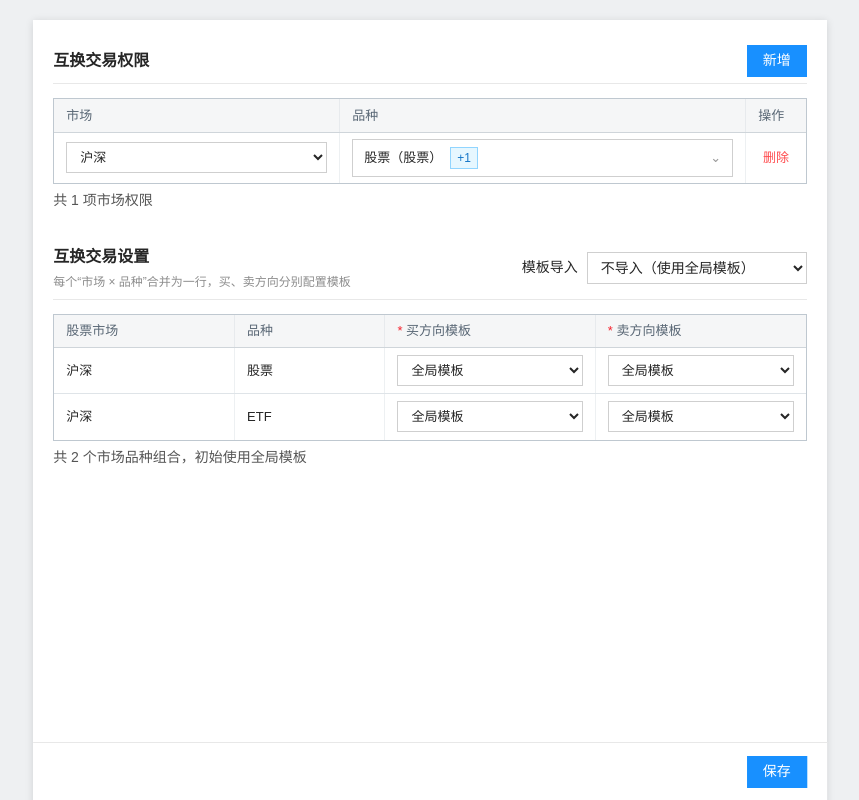
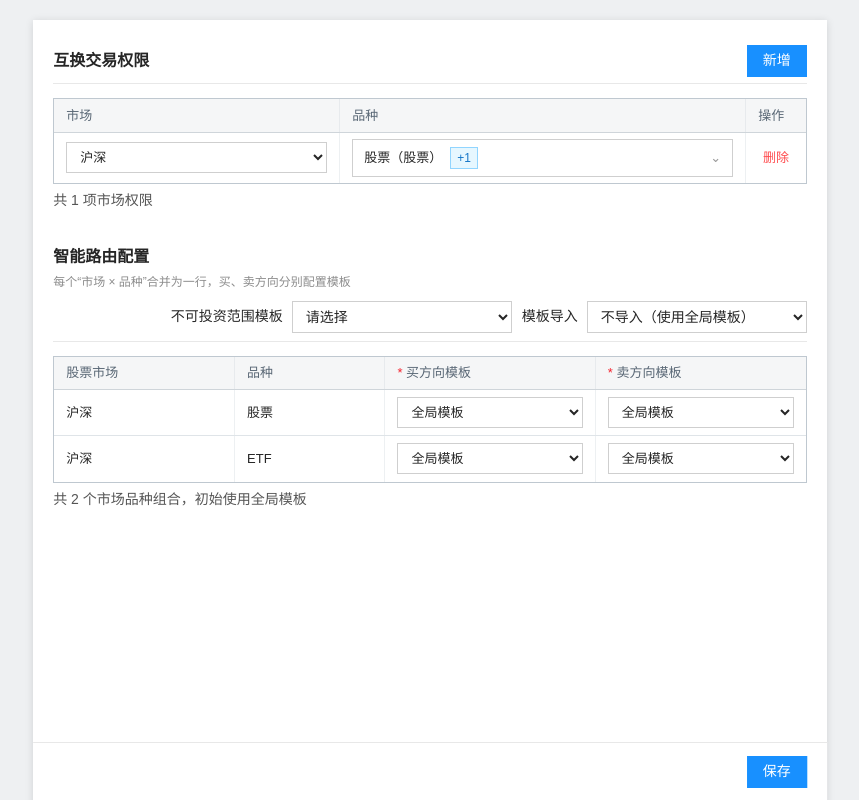
Before and after one commit to ldy-66/bct-account-routing-config, a Next.js app: page / in a window 1280 px wide. Shown: the top 800 px of the page, without its empty margins (210-1069 px from the left). Built offline with nearby package versions, Linux system fonts and the light colour scheme.

Commit message:
?????????????????

```diff
--- a/app/page.tsx
+++ b/app/page.tsx
@@ -52,6 +52,7 @@ const allMarkets: Market[] = ["沪深", "港股", "美股"];
 const allProducts: Product[] = ["股票", "ETF", "可转债"];
 const globalRouteTemplate = "全局模板";
 const routeTemplates = [globalRouteTemplate, "默认模板", "test1", "test2", "买单模板", "卖单模板"];
+const restrictedInvestmentTemplates = ["默认不可投资范围模板", "港股不可投资范围模板"];
 
 // tradingMarket 码表：页面显示中文市场，接口提交码值；模板侧使用码表标签匹配。
 const tradingMarketCodeTable: Record<Market, TradingMarketCode> = {
@@ -141,7 +142,7 @@ function ruleFromTemplate(market: Market, product: Product, direction: Direction
     id: ruleId(market, product, direction),
     market,
     product,
-    routeTemplate: matched?.routeName ?? "",
+    routeTemplate: matched?.routeName ?? globalRouteTemplate,
     direction,
   };
 }
@@ -177,6 +178,7 @@ function applySourceTemplate(permissions: Permission[], templateName: string) {
 export default function Home() {
   const [permissions, setPermissions] = useState<Permission[]>(defaultPermissions);
   const [selectedTemplate, setSelectedTemplate] = useState("");
+  const [restrictedInvestmentTemplate, setRestrictedInvestmentTemplate] = useState("");
   const [rules, setRules] = useState<Rule[]>(() => applySourceTemplate(defaultPermissions, ""));
   const [validationRuleIds, setValidationRuleIds] = useState<string[]>([]);
   const [openProductId, setOpenProductId] = useState<number | null>(null);
@@ -186,13 +188,14 @@ export default function Home() {
     try {
       const saved = localStorage.getItem(storageKey);
       if (!saved) return;
-      const parsed = JSON.parse(saved) as { permissions?: Permission[]; rules?: Rule[]; selectedTemplate?: string };
+      const parsed = JSON.parse(saved) as { permissions?: Permission[]; rules?: Rule[]; selectedTemplate?: string; restrictedInvestmentTemplate?: string };
       const nextPermissions = Array.isArray(parsed.permissions) ? parsed.permissions : defaultPermissions;
       const nextTemplate = sourceTemplates.some((item) => item.name === parsed.selectedTemplate) ? parsed.selectedTemplate as string : "";
       const nextRules = expandPermissionRules(nextPermissions, Array.isArray(parsed.rules) ? parsed.rules : [], nextTemplate);
       // eslint-disable-next-line react-hooks/set-state-in-effect
       setPermissions(nextPermissions);
       setSelectedTemplate(nextTemplate);
+      setRestrictedInvestmentTemplate(parsed.restrictedInvestmentTemplate ?? "");
       setRules(nextRules);
     } catch {
       // 本地示例数据异常时继续使用默认权限与模板。
@@ -267,9 +270,8 @@ export default function Home() {
     setSelectedTemplate(templateName);
     setRules(next);
     setValidationRuleIds([]);
-    const emptyCount = next.filter((rule) => !rule.routeTemplate).length;
     if (!templateName) flash("已恢复为全局模板");
-    else flash(emptyCount ? `已匹配模板，${emptyCount} 个方向需手工补充` : `已按“${templateName}”完成全部匹配`);
+    else flash(`已导入“${templateName}”，未匹配项继续使用全局模板`);
   };
 
   const save = () => {
@@ -282,6 +284,7 @@ export default function Home() {
     setValidationRuleIds([]);
 
     const backendPayload = {
+      restrictedInvestmentTemplate,
       tradePermissions: permissions.map((permission) => ({
         tradingMarket: tradingMarketCodeTable[permission.market].codeValue,
         tradingMarketTags: tradingMarketCodeTable[permission.market].templateTags,
@@ -296,7 +299,7 @@ export default function Home() {
         direction: rule.direction,
       })),
     };
-    localStorage.setItem(storageKey, JSON.stringify({ permissions, rules, selectedTemplate, backendPayload }));
+    localStorage.setItem(storageKey, JSON.stringify({ permissions, rules, selectedTemplate, restrictedInvestmentTemplate, backendPayload }));
     flash(`已按 tradingMarket 码表转换并保存 ${rules.length} 条配置`);
   };
 
@@ -327,9 +330,13 @@ export default function Home() {
 
       <section className="config-module" aria-labelledby="routing-title">
         <header className="module-header routing-header">
-          <div><h2 id="routing-title">互换交易设置</h2><p>每个“市场 × 品种”合并为一行，买、卖方向分别配置模板</p></div>
+          <div><h2 id="routing-title">智能路由配置</h2><p>每个“市场 × 品种”合并为一行，买、卖方向分别配置模板</p></div>
           <div className="routing-controls">
             {validationRules.length > 0 && <span id="routing-validation" className="validation-summary" role="alert">该品种不能为空（{validationRules.length}条）</span>}
+            <div className="template-import-control">
+              <label htmlFor="restricted-investment-template">不可投资范围模板</label>
+              <select id="restricted-investment-template" value={restrictedInvestmentTemplate} onChange={(event) => setRestrictedInvestmentTemplate(event.target.value)}><option value="">请选择</option>{restrictedInvestmentTemplates.map((template) => <option key={template} value={template}>{template}</option>)}</select>
+            </div>
             <div className="template-import-control">
               <label htmlFor="source-template">模板导入</label>
               <select id="source-template" value={selectedTemplate} onChange={(event) => changeSourceTemplate(event.target.value)}><option value="">不导入（使用全局模板）</option>{sourceTemplates.map((item) => <option key={item.name} value={item.name}>{item.name}（{item.remark}）</option>)}</select>
```
Also changed, not shown: 1 other file (tests, documents, lock files or other folders).
